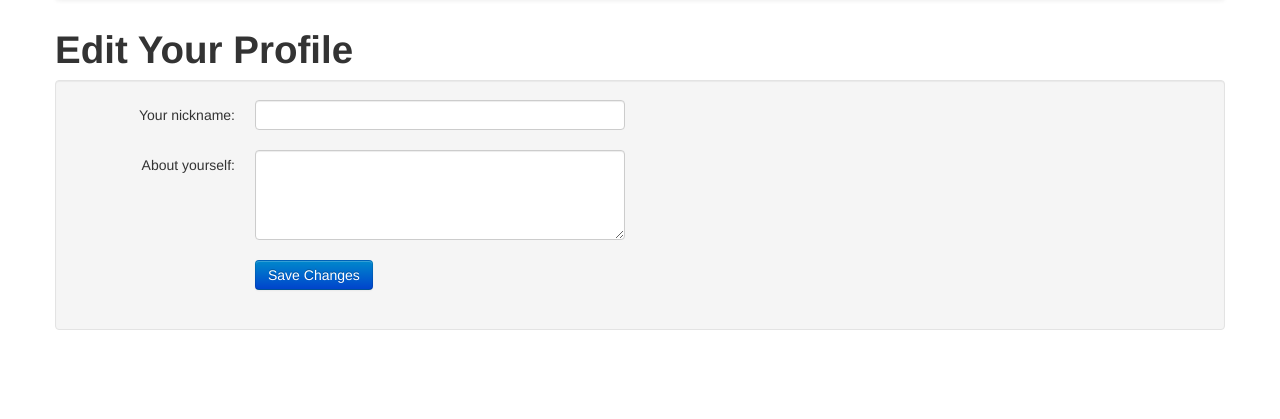
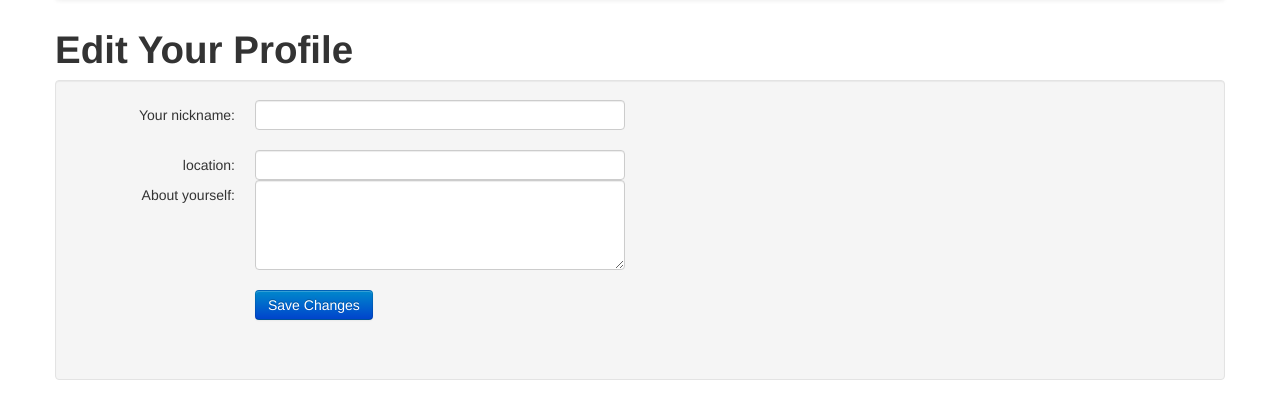
Before and after one commit to miguelgrinberg/microblog, a Python web app: template app/templates/edit.html in a window 1280 px wide. Shown: the part 42-461 px from the top of the page. Run offline with Jinja, Linux system fonts and the light colour scheme; the template is opened without the code that fills it: most values are stand-ins (such as "Sample title", 1, 10 or a date in 2020); form fields are guessed from the names that the template uses.

Commit message:
add option for location

```diff
--- a/app/forms.py
+++ b/app/forms.py
@@ -13,6 +13,7 @@ class LoginForm(Form):
 class EditForm(Form):
     nickname = StringField('nickname', validators=[DataRequired()])
     about_me = TextAreaField('about_me', validators=[Length(min=0, max=140)])
+    location = TextAreaField('location', validators=[Length(min=0, max=100)])
 
     def __init__(self, original_nickname, *args, **kwargs):
         Form.__init__(self, *args, **kwargs)
--- a/app/models.py
+++ b/app/models.py
@@ -25,6 +25,7 @@ class User(db.Model):
     nickname = db.Column(db.String(64), index=True, unique=True)
     email = db.Column(db.String(120), index=True, unique=True)
     posts = db.relationship('Post', backref='author', lazy='dynamic')
+    location = db.Column(db.String(140))
     about_me = db.Column(db.String(140))
     last_seen = db.Column(db.DateTime)
     followed = db.relationship('User',
--- a/app/templates/edit.html
+++ b/app/templates/edit.html
@@ -16,6 +16,14 @@
                     {% endfor %}
                 </div>
             </div>
+            <div class="control-group{% if form.location.errors %} error{% endif %}">
+                <label class="control-label" for="location">{{ _('location:') }}</label>
+                <div class="controls">
+                    {{ form.location(cols=64, rows=4, class="span4") }}
+                    {% for error in form.location.errors %}
+                        <span class="help-inline">[{{ error }}]</span><br>
+                    {% endfor %}
+                </div>
             <div class="control-group{% if form.about_me.errors %} error{% endif %}">
                 <label class="control-label" for="about_me">{{ _('About yourself:') }}</label>
                 <div class="controls">
--- a/app/templates/user.html
+++ b/app/templates/user.html
@@ -8,6 +8,7 @@
             <img src="{{ user.avatar(128) }}" class="img-polaroid">
         </div>
         <h1>{{ user.nickname }}</h1>
+        {% if user.location %}<p>{{ user.location }}</p>{% endif %}
         {% if user.about_me %}<p>{{ user.about_me }}</p>{% endif %}
         {% if user.last_seen %}
         <p><em>{{ _('Last login:') }} {{ momentjs(user.last_seen).calendar() }}</em></p>
--- a/app/views.py
+++ b/app/views.py
@@ -156,6 +156,7 @@ def edit():
     form = EditForm(g.user.nickname)
     if form.validate_on_submit():
         g.user.nickname = form.nickname.data
+        g.user.location = form.location.data
         g.user.about_me = form.about_me.data
         db.session.add(g.user)
         db.session.commit()
@@ -163,6 +164,7 @@ def edit():
         return redirect(url_for('edit'))
     elif request.method != "POST":
         form.nickname.data = g.user.nickname
+        form.location.data = g.user.location
         form.about_me.data = g.user.about_me
     return render_template('edit.html', form=form)
 
```
